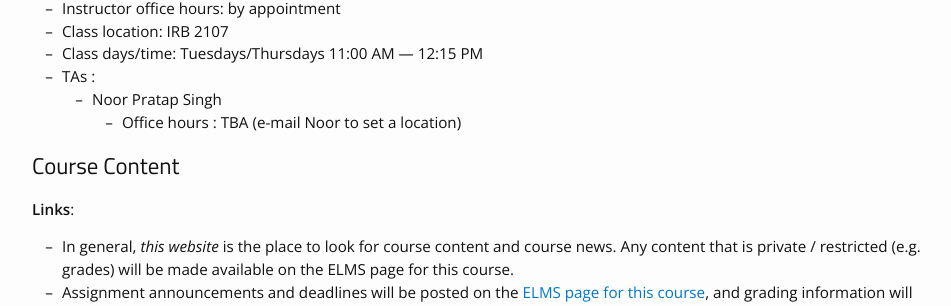
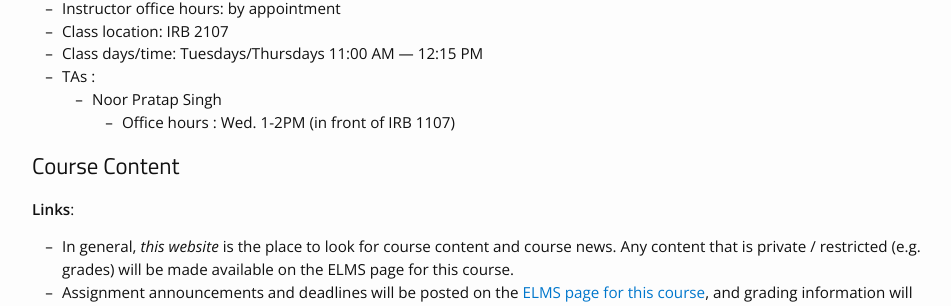
Before and after one commit to umd-cmsc701/s2024, a Jekyll site: the page built from materials.md, in a window 1280 px wide and 900 px high, scrolled down 737 px. Shown: the part 148-454 px from the top of the window, without its empty margins (163-1114 px from the left). Built offline with Jekyll 4.4.1, drawn with Linux system fonts in a browser that asks for light colours; nearby versions of some CDN libraries.

Commit message:
add Noor's office hours

```diff
--- a/materials.md
+++ b/materials.md
@@ -31,7 +31,7 @@ If there are aspects of these topics with which you are not comfortable, it is w
 * Class days/time: Tuesdays/Thursdays 11:00 AM — 12:15 PM
 * TAs :
   - Noor Pratap Singh
-    - Office hours : TBA (e-mail Noor to set a location)
+    - Office hours : Wed. 1-2PM (in front of IRB 1107)
 
 <!-- * **Lecture recordings** : I plan to make a best-effort attempt to record the lectures in this class. However, **watching a pre-recorded lecture is not, in general, a sufficient proxy for attending the lecture in person (there are numerous reasons for this that I'd be happy to discuss in person)**. Therefore, the policy in this class for recordings is the following: I will attempt (subject to overcoming technical difficulties) to record the lectures, but I will not, by default, post them on Panopto. If you need to miss class for a health-related reason (or any legitimate reason), just send me an e-mail and I will be happy to provide a recording of the lecture you missed. I hope this policy provides the benefits of recorded lectures while mitigating some of the detriments. -->
 
```
